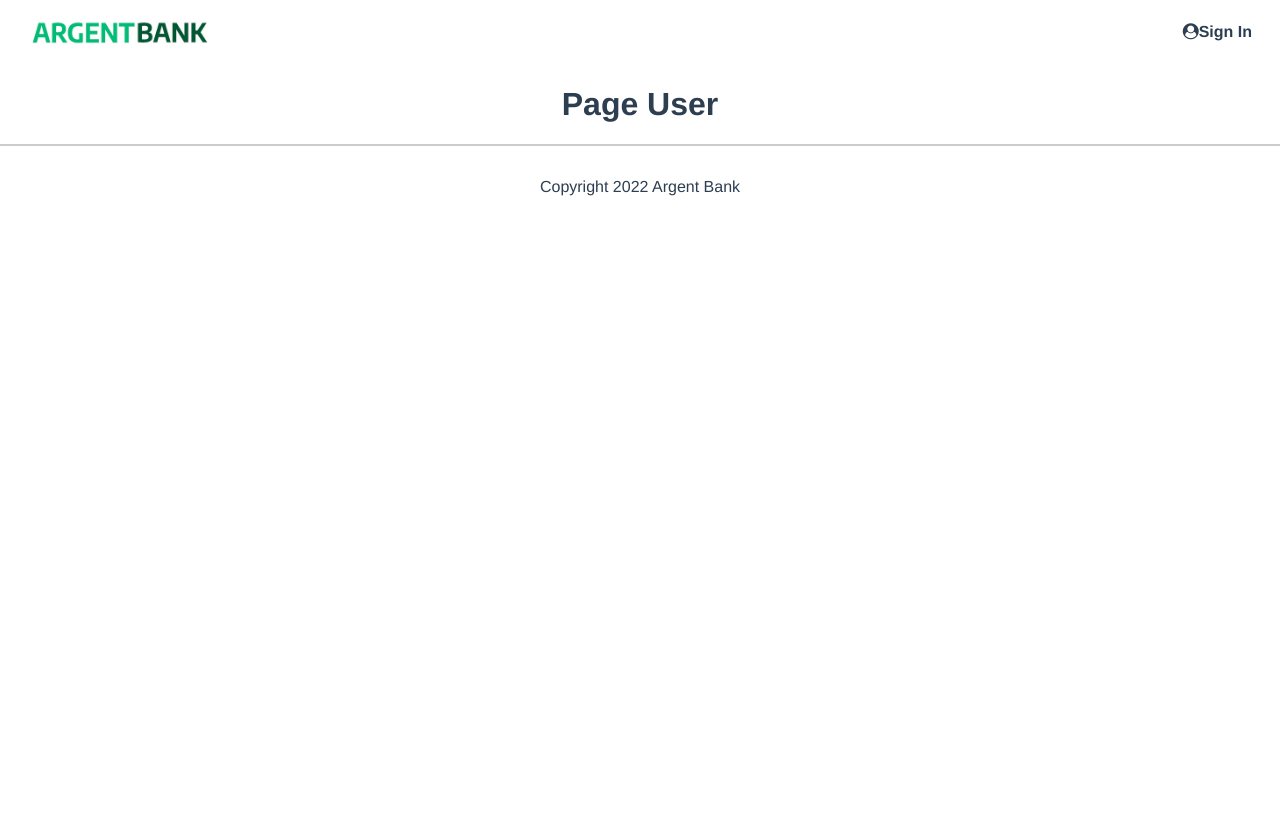
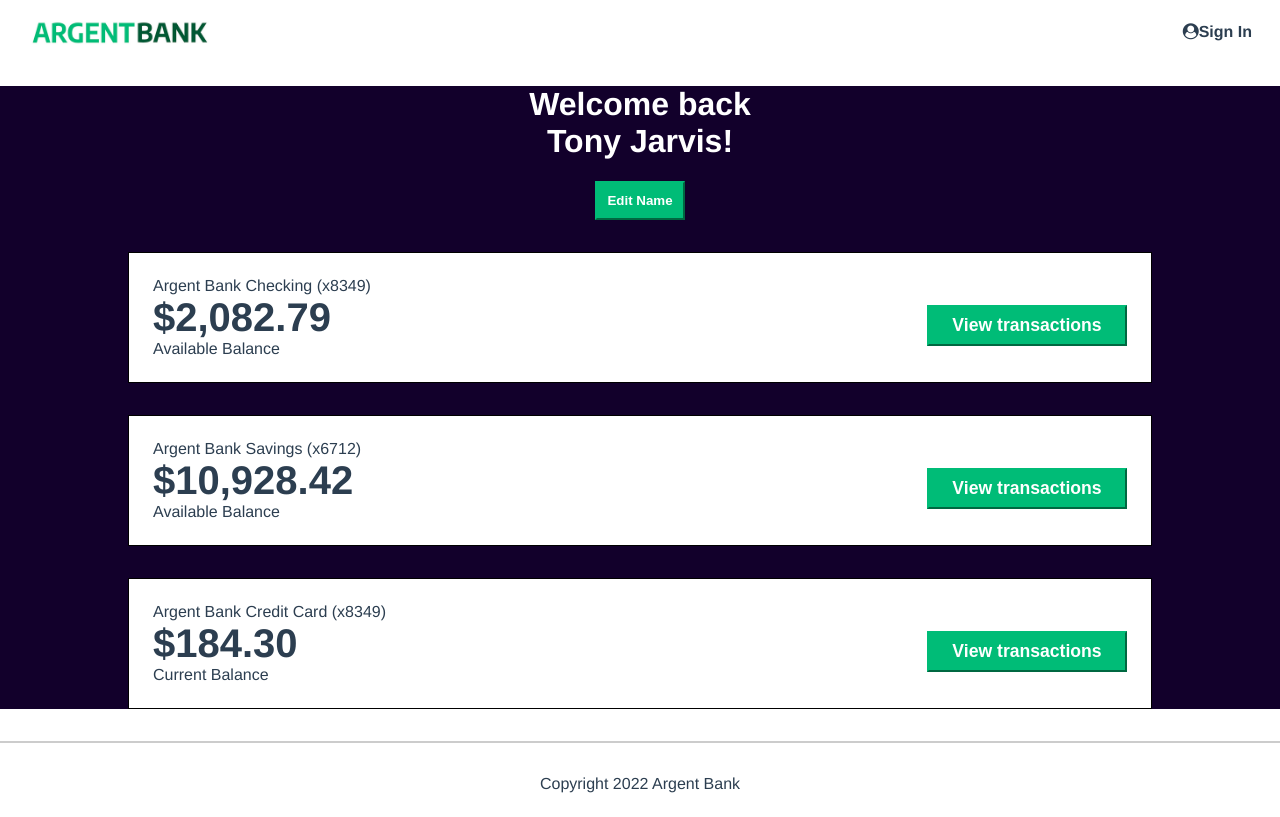
Before and after one commit to DesireeBesnard/DesireeBesnard_13_12052022, a React (Create React App) app: page /user in a window 1280 px wide. Built offline with nearby package versions, Linux system fonts and the light colour scheme.

Commit message:
page User intergation

```diff
--- a/src/index.css
+++ b/src/index.css
@@ -213,79 +213,3 @@
   margin: 0;
   padding: 0;
 }
-
-.account {
-  display: flex;
-  justify-content: space-between;
-  align-items: center;
-  border: 1px solid black;
-  background-color: #fff;
-  width: 80%;
-  margin: 0 auto;
-  flex-direction: column;
-  padding: 1.5rem;
-  box-sizing: border-box;
-  text-align: left;
-  margin-bottom: 2rem;
-}
-
-.account-amount {
-  margin: 0;
-  font-size: 2.5rem;
-  font-weight: bold;
-}
-
-.account-amount-description {
-  margin: 0;
-}
-
-.account-title {
-  margin: 0;
-  padding: 0;
-  font-size: 1rem;
-  font-weight: normal;
-}
-
-.account-content-wrapper {
-  width: 100%;
-  flex: 1;
-}
-
-.edit-button {
-  border-color: #00bc77;
-  background-color: #00bc77;
-  color: #fff;
-  font-weight: bold;
-  padding: 10px;
-}
-
-.header {
-  color: #fff;
-  margin-bottom: 2rem;
-}
-
-.transaction-button {
-  display: block;
-  width: 100%;
-  padding: 8px;
-  font-size: 1.1rem;
-  font-weight: bold;
-  margin-top: 1rem;
-  border-color: #00bc77;
-  background-color: #00bc77;
-  color: #fff;
-}
-
-@media (min-width: 720px) {
-  .account {
-    flex-direction: row;
-  }
-
-  .account-content-wrapper.cta {
-    flex: 0;
-  }
-
-  .transaction-button {
-    width: 200px;
-  }
-}
--- a/src/pages/Home/index.jsx
+++ b/src/pages/Home/index.jsx
@@ -1,4 +1,3 @@
-import '../../App.css'
 import './style.css'
 
 function Home() {
--- a/src/pages/SignIn/index.jsx
+++ b/src/pages/SignIn/index.jsx
@@ -1,5 +1,4 @@
 import {Link} from 'react-router-dom'
-import '../../App.css'
 import './style.css'
 
 function SignIn() {
--- a/src/pages/User/index.jsx
+++ b/src/pages/User/index.jsx
@@ -1,8 +1,45 @@
+import './style.css'
 
 function User() {
-    return (
-      <h1>Page User</h1>
-    )
-  }
+  return (
+    <main className="main bg-dark">
+      <div className="header">
+        <h1>Welcome back<br />Tony Jarvis!</h1>
+        <button className="edit-button">Edit Name</button>
+      </div>
+      <h2 className="sr-only">Accounts</h2>
+      <section className="account">
+        <div className="account-content-wrapper">
+          <h3 className="account-title">Argent Bank Checking (x8349)</h3>
+          <p className="account-amount">$2,082.79</p>
+          <p className="account-amount-description">Available Balance</p>
+        </div>
+        <div className="account-content-wrapper cta">
+          <button className="transaction-button">View transactions</button>
+        </div>
+      </section>
+      <section className="account">
+        <div className="account-content-wrapper">
+          <h3 className="account-title">Argent Bank Savings (x6712)</h3>
+          <p className="account-amount">$10,928.42</p>
+          <p className="account-amount-description">Available Balance</p>
+        </div>
+        <div className="account-content-wrapper cta">
+          <button className="transaction-button">View transactions</button>
+        </div>
+      </section>
+      <section className="account">
+        <div className="account-content-wrapper">
+          <h3 className="account-title">Argent Bank Credit Card (x8349)</h3>
+          <p className="account-amount">$184.30</p>
+          <p className="account-amount-description">Current Balance</p>
+        </div>
+        <div className="account-content-wrapper cta">
+          <button className="transaction-button">View transactions</button>
+        </div>
+      </section>
+    </main>
+  )
+}
 
-  export default User;
+export default User;
--- a/src/pages/User/style.css
+++ b/src/pages/User/style.css
@@ -0,0 +1,76 @@
+.header {
+    color: #fff;
+    margin-bottom: 2rem;
+}
+
+.edit-button {
+    border-color: #00bc77;
+    background-color: #00bc77;
+    color: #fff;
+    font-weight: bold;
+    padding: 10px;
+}
+
+
+.account {
+    display: flex;
+    justify-content: space-between;
+    align-items: center;
+    border: 1px solid black;
+    background-color: #fff;
+    width: 80%;
+    margin: 0 auto;
+    flex-direction: column;
+    padding: 1.5rem;
+    box-sizing: border-box;
+    text-align: left;
+    margin-bottom: 2rem;
+}
+
+.account-amount {
+    margin: 0;
+    font-size: 2.5rem;
+    font-weight: bold;
+}
+
+.account-amount-description {
+    margin: 0;
+}
+
+.account-title {
+    margin: 0;
+    padding: 0;
+    font-size: 1rem;
+    font-weight: normal;
+}
+
+.account-content-wrapper {
+    width: 100%;
+    flex: 1;
+}
+
+.transaction-button {
+    display: block;
+    width: 100%;
+    padding: 8px;
+    font-size: 1.1rem;
+    font-weight: bold;
+    margin-top: 1rem;
+    border-color: #00bc77;
+    background-color: #00bc77;
+    color: #fff;
+}
+
+@media (min-width: 720px) {
+    .account {
+      flex-direction: row;
+    }
+
+    .account-content-wrapper.cta {
+      flex: 0;
+    }
+
+    .transaction-button {
+      width: 200px;
+    }
+}
```
